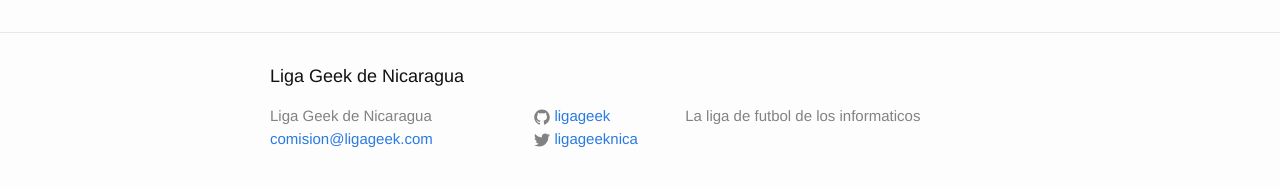
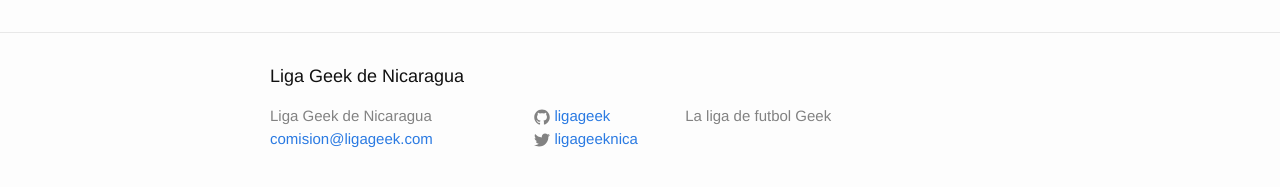
Before and after one commit to ligageek/ligageek.github.io, a Jekyll site: the page built from about.md, in a window 1280 px wide. Shown: the part 318-505 px from the top of the page. Built offline with Jekyll 4.4.1, drawn with Linux system fonts in a browser that asks for light colours; comment, search, counter and statistics services are not loaded.

Commit message:
cambio de descripcion de footer

```diff
--- a/_config.yml
+++ b/_config.yml
@@ -2,7 +2,7 @@
 title: Liga Geek de Nicaragua
 email: comision@ligageek.com
 description: > # this means to ignore newlines until "baseurl:"
-    La liga de futbol de los informaticos
+    La liga de futbol Geek
 baseurl: "" # the subpath of your site, e.g. /blog/
 url: "http://ligageek.com" # the base hostname & protocol for your site
 twitter_username: ligageeknica
```
